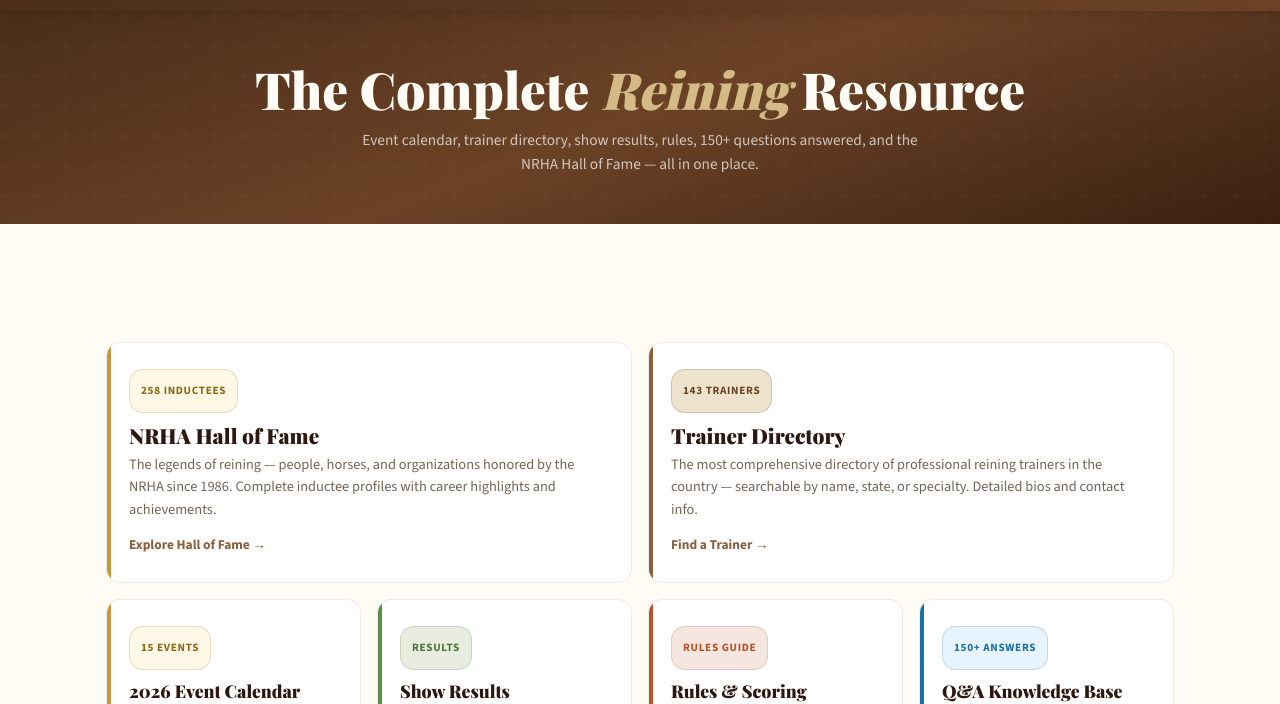
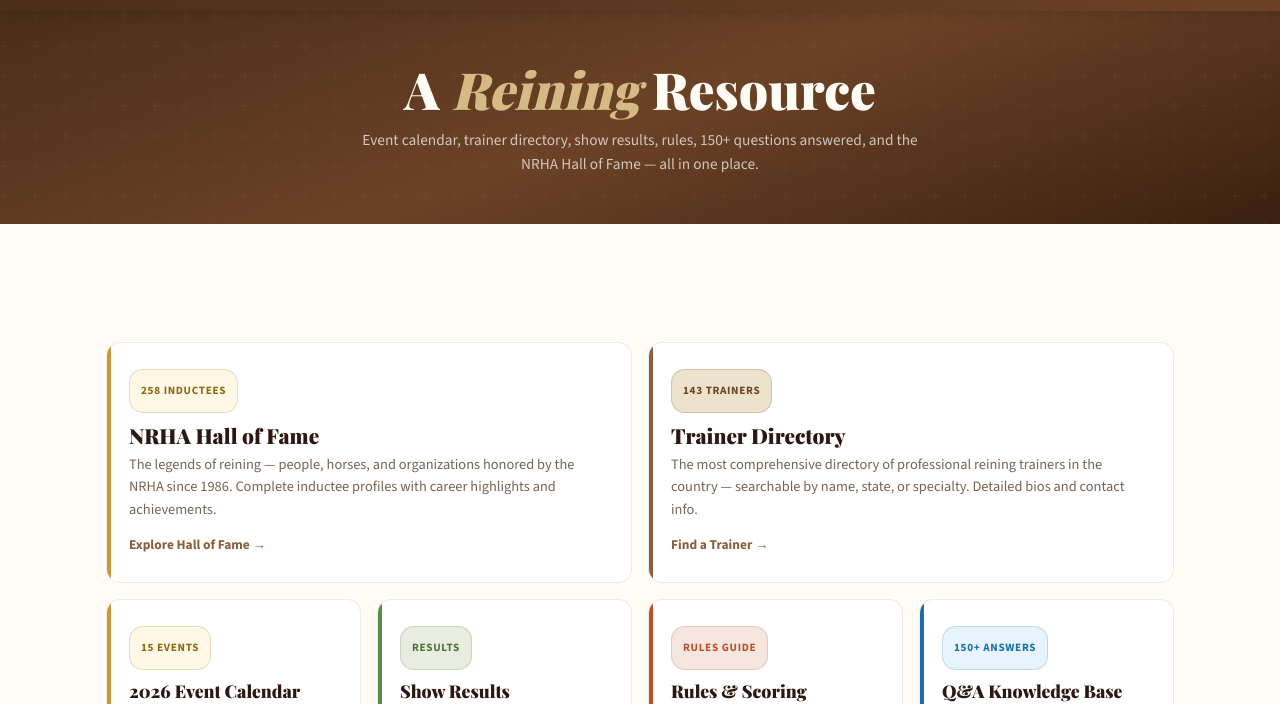
Before and after one commit to aiagent322/reininghorses-ai, a plain HTML site: page index.html in a window 1280 px wide. Shown: the part 55-759 px from the top of the page. Drawn offline with nearby package versions, Linux system fonts and the light colour scheme; a web font is replaced by a local one.

Commit message:
Change hero H1 from 'The Complete Reining Resource' to 'A Reining Resource'

```diff
--- a/index.html
+++ b/index.html
@@ -178,7 +178,7 @@ footer a{color:var(--rope-light);text-decoration:none;display:inline-flex;align-
 </header>
 
 <div class="hero-banner">
-  <h1 class="hero-title">The Complete <em>Reining</em> Resource</h1>
+  <h1 class="hero-title">A <em>Reining</em> Resource</h1>
   <p class="hero-sub">Event calendar, trainer directory, show results, rules, 150+ questions answered, and the NRHA Hall of Fame — all in one place.</p>
 </div>
 
```
